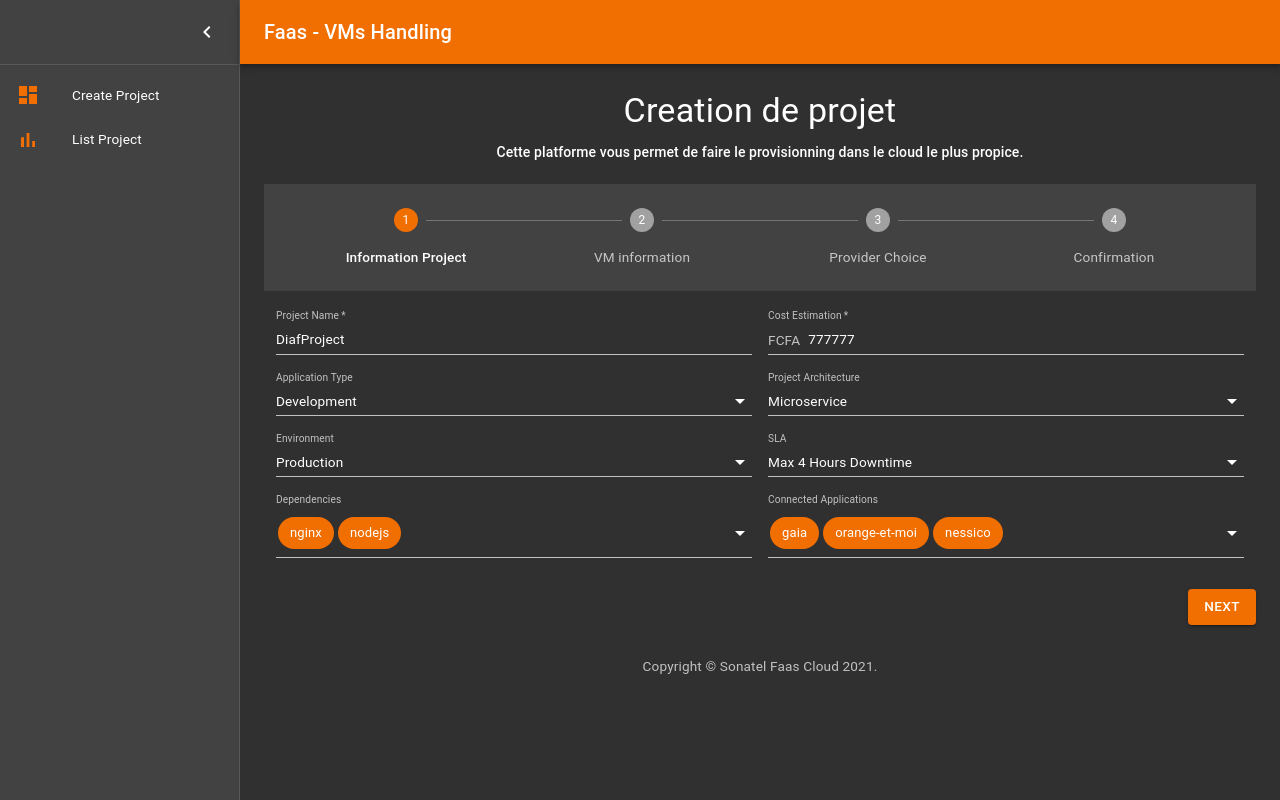
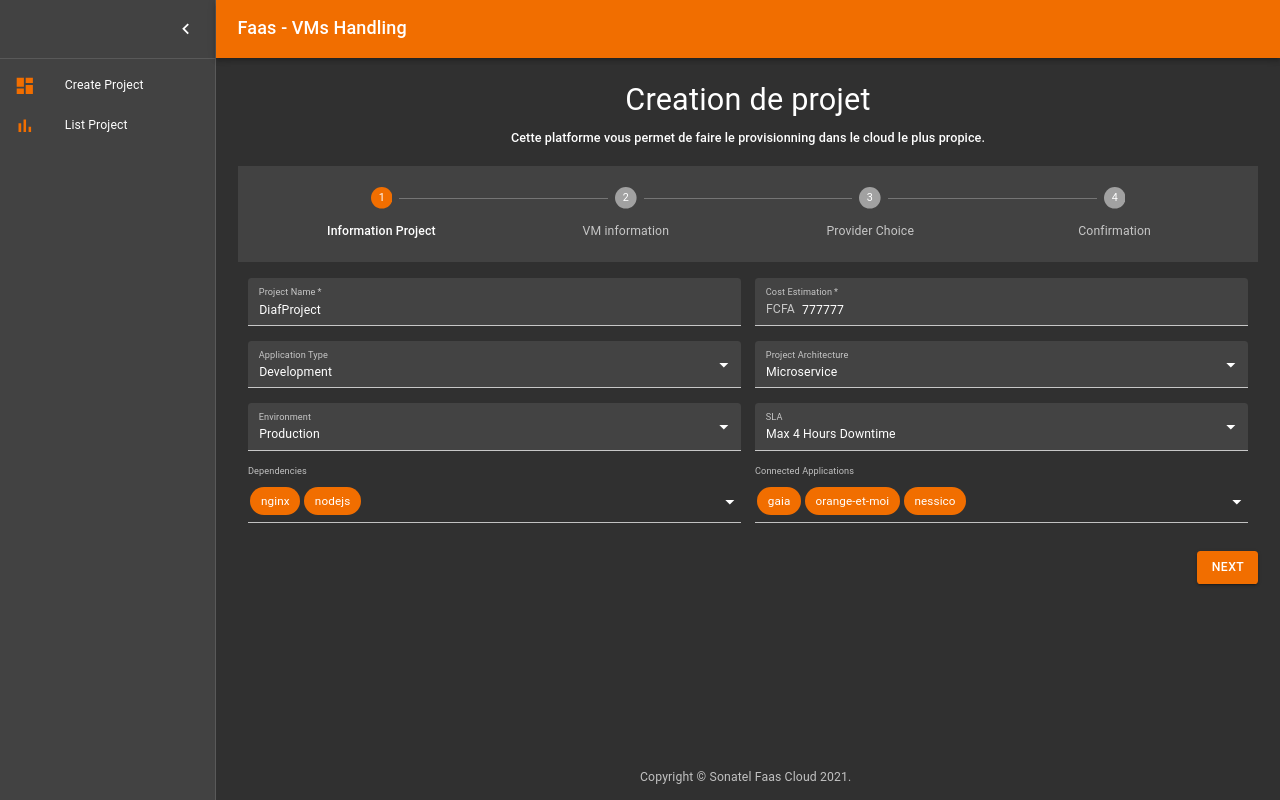
Before and after one commit to MDiakhate12/portail, a React (Create React App) app: page / in a window 1280 px wide. Built offline with nearby package versions, Linux system fonts and the light colour scheme.

Commit message:
Frontend beautify, progressbar, page size...

```diff
--- a/src/components/Confirm.js
+++ b/src/components/Confirm.js
@@ -38,6 +38,13 @@ const useStyles = makeStyles((theme) => ({
     avatar: {
         backgroundColor: red[500],
     },
+    cardHeader: {
+        paddingBottom: "0px"
+    },
+    cardContent: {
+        paddingTop: "0px",
+        paddingBottom: "0px"
+    }
 }));
 
 
@@ -117,7 +124,11 @@ const Confirm = ({ handleNext, handleBack }) => {
             <Grid container spacing={3}>
                 <Grid item sm={6}>
                     <Card>
-                        <CardHeader title="Project" subheader="Project details summary (Click to expand)" avatar={
+                        <CardHeader
+                            title="Project"
+                            subheader="Project details summary (Click to expand)"
+                            className={classes.cardHeader}
+                            avatar={
                                 <Avatar aria-label="recipe" >
                                     <DescriptionIcon color="primary" />
                                 </Avatar>
@@ -135,9 +146,14 @@ const Confirm = ({ handleNext, handleBack }) => {
                                     </IconButton>
                                 </CardActions>
                             } />
-                        <CardContent>
+                        <CardContent
+                            className={classes.cardContent}
+                        >
                             <List disablePadding touch>
-                                <ListItem button>
+                                <ListItem
+                                    button
+                                    onClick={() => setExpandedProject(!expandedProject)}
+                                >
                                     <ListItemText
                                         primary={
                                             <Typography
@@ -149,10 +165,13 @@ const Confirm = ({ handleNext, handleBack }) => {
                                             </Typography>}
                                         secondary={provider.toUpperCase()} />
                                 </ListItem>
+                                <Divider />
                             </List>
                         </CardContent>
                         <Collapse in={expandedProject} timeout="auto" unmountOnExit>
-                            <CardContent>
+                            <CardContent
+                                className={classes.cardContent}
+                            >
                                 <List disablePadding touch>
                                     <ListItem button>
                                         <ListItemText primary={
@@ -177,6 +196,8 @@ const Confirm = ({ handleNext, handleBack }) => {
                                         </Typography>}
                                             secondary={applicationType} />
                                     </ListItem>
+
+                                    <Divider />
 
                                     <ListItem button>
                                         <ListItemText
@@ -278,7 +299,11 @@ const Confirm = ({ handleNext, handleBack }) => {
                 </Grid>
                 <Grid item sm={6}>
                     <Card>
-                        <CardHeader title="VM Instances" subheader="VM Instances details (Click to expand)" avatar={
+                        <CardHeader
+                            title="VM Instances"
+                            subheader="VM Instances details (Click to expand)"
+                            className={classes.cardHeader}
+                            avatar={
                                 <Avatar aria-label="recipe">
                                     <StorageIcon color='primary' />
                                 </Avatar>
@@ -296,9 +321,14 @@ const Confirm = ({ handleNext, handleBack }) => {
                                     </IconButton>
                                 </CardActions>
                             } />
-                        <CardContent>
+                        <CardContent
+                            className={classes.cardContent}
+                        >
                             <List disablePadding touch>
-                                <ListItem button>
+                                <ListItem
+                                    button
+                                    onClick={() => setExpandedVM(!expandedVM)}
+                                >
                                     <ListItemText
                                         primary={
                                             <Typography
@@ -309,10 +339,13 @@ const Confirm = ({ handleNext, handleBack }) => {
                                         </Typography>}
                                         secondary={vmGroupName} />
                                 </ListItem>
+                                <Divider />
                             </List>
                         </CardContent>
                         <Collapse in={expandedVM} timeout="auto" unmountOnExit>
-                            <CardContent >
+                            <CardContent
+                                className={classes.cardContent}
+                            >
                                 <List disablePadding touch>
                                     <ListItem button>
                                         <ListItemText primary={
--- a/src/components/Dashboard.js
+++ b/src/components/Dashboard.js
@@ -38,6 +38,7 @@ const drawerWidth = 240
 const useStyles = makeStyles((theme) => ({
     root: {
         display: 'flex',
+        height: "100%"
     },
     toolbar: {
         paddingRight: 24, // keep right padding when drawer closed
@@ -96,8 +97,8 @@ const useStyles = makeStyles((theme) => ({
     appBarSpacer: theme.mixins.toolbar,
     content: {
         flexGrow: 1,
-        height: '100vh',
         overflow: 'auto',
+        height: "100%"
     },
     container: {
         paddingTop: theme.spacing(1),
@@ -108,6 +109,7 @@ const useStyles = makeStyles((theme) => ({
         display: 'flex',
         overflow: 'auto',
         flexDirection: 'column',
+        height: "100%"
     },
     fixedHeight: {
         height: 240,
@@ -185,10 +187,10 @@ function Dashboard() {
                         <Route path="/list-projects" component={ListProject} />
                         <Route path="/project/:projectId/vms" component={ListVM} />
                     </Switch>
-                    <Box pt={4}>
-                        <Copyright />
-                    </Box>
                 </Container>
+                <Box pt={1} style={{ position: "fixed", bottom: "15px", left: "50%" }}>
+                    <Copyright />
+                </Box>
             </main>
         </div>
     )
--- a/src/components/FirstStep.js
+++ b/src/components/FirstStep.js
@@ -32,6 +32,7 @@ const FirstStep = ({ handleNext }) => {
             <Grid container spacing={2} noValidate style={{ padding: "5px 12px 5px 12px" }}>
                 <Grid item xs={12} sm={6}>
                     <TextField
+                        variant="filled"
                         fullWidth
                         label="Project Name"
                         name="projectName"
@@ -46,6 +47,7 @@ const FirstStep = ({ handleNext }) => {
 
                 <Grid item xs={12} sm={6}>
                     <TextField
+                        variant="filled"
                         fullWidth
                         label="Cost Estimation"
                         name="costEstimation"
@@ -65,7 +67,7 @@ const FirstStep = ({ handleNext }) => {
                 </Grid>
 
                 <Grid item xs={12} sm={6}>
-                    <FormControl fullWidth>
+                    <FormControl variant="filled" fullWidth>
                         <InputLabel>Application Type</InputLabel>
                         <Select
                             value={applicationType || ''}
@@ -79,7 +81,7 @@ const FirstStep = ({ handleNext }) => {
                     </FormControl>
                 </Grid>
                 <Grid item xs={12} sm={6}>
-                    <FormControl fullWidth>
+                    <FormControl variant="filled" fullWidth>
                         <InputLabel>Project Architecture</InputLabel>
                         <Select
                             value={projectArchitecture || ''}
@@ -92,7 +94,7 @@ const FirstStep = ({ handleNext }) => {
                     </FormControl>
                 </Grid>
                 <Grid item xs={12} sm={6}>
-                    <FormControl fullWidth>
+                    <FormControl variant="filled" fullWidth>
                         <InputLabel>Environment</InputLabel>
                         <Select
                             value={environment || ''}
@@ -106,7 +108,7 @@ const FirstStep = ({ handleNext }) => {
                 </Grid>
 
                 <Grid item xs={12} sm={6}>
-                    <FormControl fullWidth>
+                    <FormControl variant="filled" fullWidth>
                         <InputLabel>SLA</InputLabel>
                         <Select
                             value={SLA || ''}
--- a/src/components/SecondStep.js
+++ b/src/components/SecondStep.js
@@ -7,11 +7,10 @@ import Button from '@material-ui/core/Button'
 import FormControl from '@material-ui/core/FormControl'
 import Select from '@material-ui/core/Select'
 import axios from 'axios'
-import { InputAdornment, CircularProgress, Box } from '@material-ui/core'
+import { InputAdornment, CircularProgress, Box, LinearProgress } from '@material-ui/core'
 import { handleChange } from '../store/actions/actions'
 import { GlobalContext } from '../store/providers/GlobalProvider'
 import { BASE_URL } from '../App'
-import { LOADING_CHANGE } from '../store/actions/actions_types'
 
 const SecondStep = ({ handleNext, handleBack }) => {
     const { formState, formDispatch, setLoading, loading } = useContext(GlobalContext)
@@ -78,14 +77,16 @@ const SecondStep = ({ handleNext, handleBack }) => {
                         display="flex"
                         alignItems="center"
                         justifyContent="center"
+                        marginTop={10}
                     >
-                        <CircularProgress />
+                        <CircularProgress size={70} />
                     </Box>
                     :
                     <>
                         <Grid container spacing={3} style={{ padding: "5px 12px 5px 12px" }}>
                             <Grid item xs={12} sm={4}>
                                 <TextField
+                                    variant="filled"
                                     onChange={(e) => formDispatch(handleChange(e))}
                                     value={vmGroupName || ''}
                                     required
@@ -98,7 +99,7 @@ const SecondStep = ({ handleNext, handleBack }) => {
                             </Grid>
 
                             <Grid item sm={4}>
-                                <FormControl fullWidth>
+                                <FormControl variant="filled" fullWidth>
                                     <InputLabel id="os-type">Os Type</InputLabel>
                                     <Select
                                         required
@@ -114,7 +115,7 @@ const SecondStep = ({ handleNext, handleBack }) => {
                                 </FormControl>
                             </Grid>
                             <Grid item sm={4}>
-                                <FormControl fullWidth>
+                                <FormControl variant="filled" fullWidth>
                                     <InputLabel id="os-image">Os Image</InputLabel>
                                     <Select
                                         required
@@ -140,7 +141,7 @@ const SecondStep = ({ handleNext, handleBack }) => {
                                 </FormControl>
                             </Grid>
                             <Grid item xs={12} sm={4}>
-                                <FormControl fullWidth>
+                                <FormControl variant="filled" fullWidth>
                                     <InputLabel>vCPU</InputLabel>
                                     <Select
                                         value={cpu || ''}
@@ -156,7 +157,7 @@ const SecondStep = ({ handleNext, handleBack }) => {
                             </Grid>
 
                             <Grid item xs={12} sm={4}>
-                                <FormControl fullWidth>
+                                <FormControl variant="filled" fullWidth>
                                     <InputLabel>Memory</InputLabel>
                                     <Select
                                         value={memory || ''}
@@ -176,6 +177,7 @@ const SecondStep = ({ handleNext, handleBack }) => {
                             </Grid>
                             <Grid item sm={4}>
                                 <TextField
+                                    variant="filled"
                                     required
                                     type="number"
                                     value={disk || ''}
@@ -196,6 +198,7 @@ const SecondStep = ({ handleNext, handleBack }) => {
                             </Grid>
                             <Grid item xs={12} sm={4}>
                                 <TextField
+                                    variant="filled"
                                     type="number"
                                     onChange={(e) => formDispatch(handleChange(e))}
                                     value={numberOfVm || ''}
--- a/src/components/ThirdStep.js
+++ b/src/components/ThirdStep.js
@@ -28,7 +28,7 @@ const useStyles = makeStyles((theme) => ({
 // Destructuring props
 const ThirdStep = ({ handleNext, handleBack }) => {
     const classes = useStyles()
-    const { formState, formDispatch, loading, setLoading } = useContext(GlobalContext)
+    const { formState, formDispatch } = useContext(GlobalContext)
     const { provider, providerList } = formState
     const [value, setValue] = useState(provider)
 
@@ -41,18 +41,7 @@ const ThirdStep = ({ handleNext, handleBack }) => {
 
 
         <>
-            {
-                loading === true ?
-                    <Box
-                        width="100%"
-                        display="flex"
-                        alignItems="center"
-                        justifyContent="center"
-                    >
-                        <LinearProgress color='primary' />
-                    </Box>
-                    :
-                    <>
+
             <Box
                 width="100%"
                 display="flex"
@@ -113,8 +102,7 @@ const ThirdStep = ({ handleNext, handleBack }) => {
                     Next
                             </Button>
             </div>
-                    </>
-            }
+
         </>
     )
 }
--- a/src/index.css
+++ b/src/index.css
@@ -1,3 +1,31 @@
+html {
+    width: 100%;
+    height: 100%;
+    zoom: 90%;
+}
+
+/* width */
+::-webkit-scrollbar {
+  width: 10px;
+}
+
+/* Track */
+::-webkit-scrollbar-track {
+  box-shadow: inset 5px 2px 8px gray;
+  border-radius: 10px;
+}
+
+/* Handle */
+::-webkit-scrollbar-thumb {
+  background: #F16E00;
+  border-radius: 10px;
+}
+
+/* Handle on hover */
+::-webkit-scrollbar-thumb:hover {
+  background: #CF5300;
+}
+
 body {
   margin: 0;
   font-family: -apple-system, BlinkMacSystemFont, 'Segoe UI', 'Roboto', 'Oxygen',
@@ -5,6 +33,13 @@ body {
     sans-serif;
   -webkit-font-smoothing: antialiased;
   -moz-osx-font-smoothing: grayscale;
+      width: 100%;
+    height: 100%;
+}
+
+div#root {
+      width: 100%;
+    height: 100%;
 }
 
 code {
--- a/src/store/reducers/formReducer.js
+++ b/src/store/reducers/formReducer.js
@@ -10,7 +10,7 @@ export const formInitialState = {
   dataSize: '',
   connectedApplications: ['gaia', 'orange-et-moi', 'nessico'],
   costEstimation: 777777,
-  vmGroupName: '',
+  vmGroupName: 'walabok',
   cpu: 1,
   disk: 10,
   memory: 1 * 1024,
```
Also changed, not shown: src/App.js (+2 -5 lines), 1 other file (tests, documents, lock files or other folders). Lines whose indentation alone changed are shown as unchanged.
